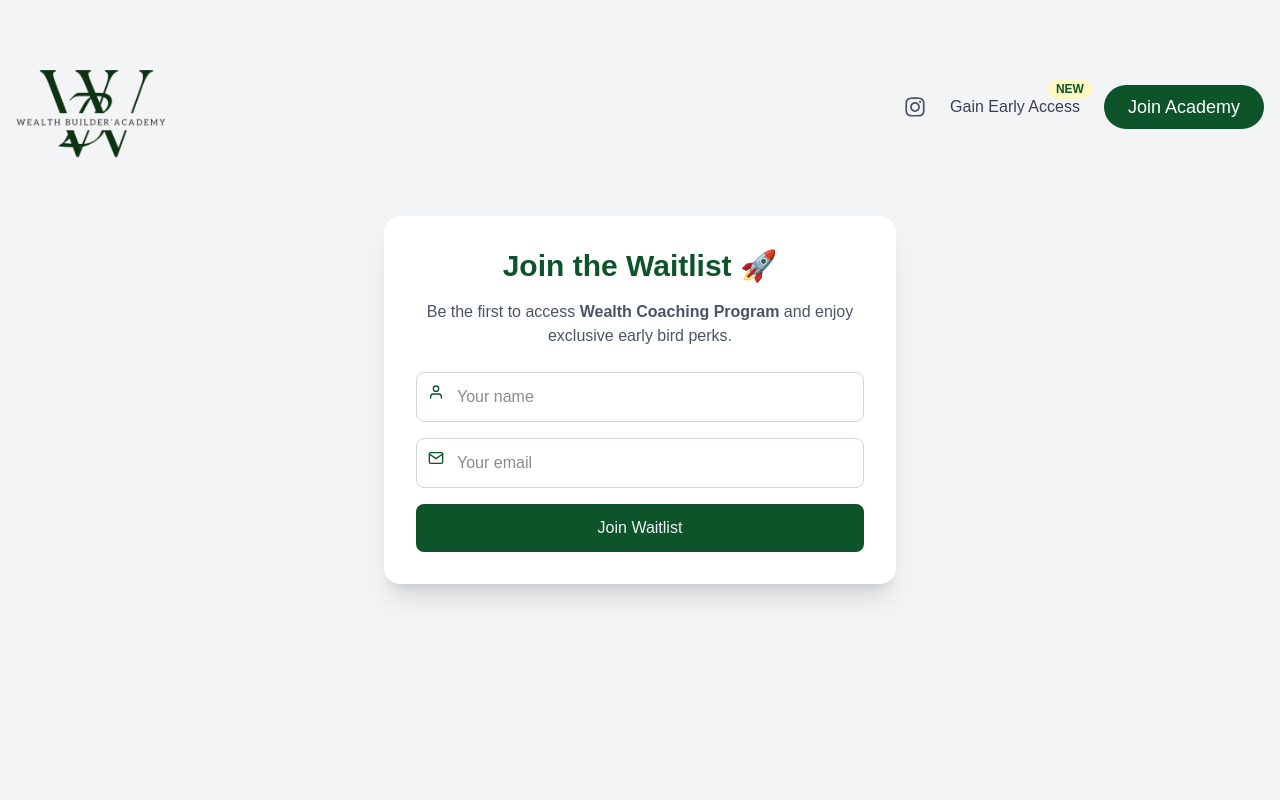
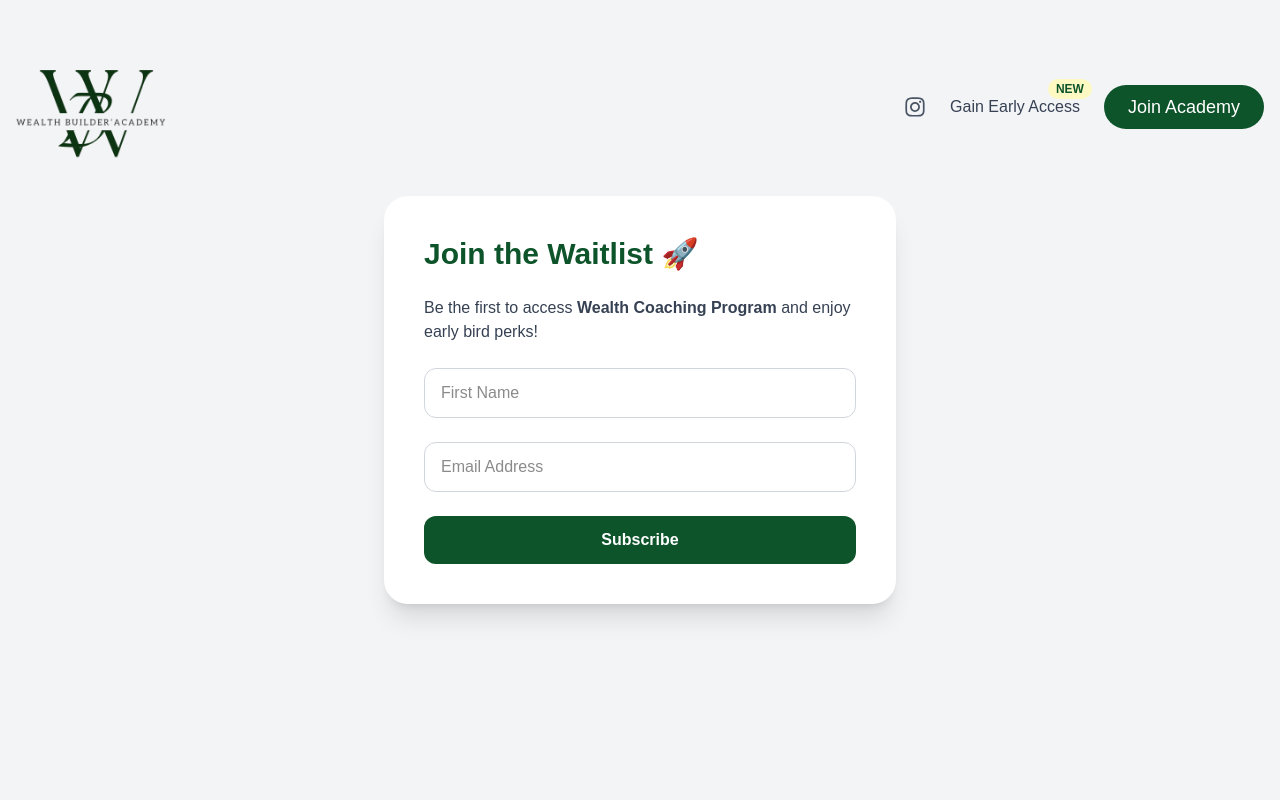
Before and after one commit to Lukwago-Joel-Jr/tce-digital-investments, a Next.js app: page /waitlist in a window 1280 px wide. Shown: the top 800 px of the page. Built offline with nearby package versions, Linux system fonts and the light colour scheme; a web font is replaced by a local one.

Commit message:
added waitlist

```diff
--- a/src/app/layout.js
+++ b/src/app/layout.js
@@ -89,7 +89,7 @@ export default function RootLayout({ children }) {
         <Footer />
         <Script
           id="mcjs"
-          strategy="afterInteractive"
+          strategy="beforeInteractive"
           dangerouslySetInnerHTML={{
             __html: `!function(c,h,i,m,p){
               m=c.createElement(h),p=c.getElementsByTagName(h)[0],
--- a/src/app/waitlist/page.js
+++ b/src/app/waitlist/page.js
@@ -1,93 +1,185 @@
+// "use client";
+
+// import { useState } from "react";
+// import { motion } from "framer-motion";
+// import { FiMail, FiUser } from "react-icons/fi";
+
+// export default function WaitlistPage() {
+//   const [email, setEmail] = useState("");
+//   const [name, setName] = useState("");
+//   const [loading, setLoading] = useState(false);
+//   const [success, setSuccess] = useState(false);
+
+//   const handleSubmit = async (e) => {
+//     e.preventDefault();
+//     setLoading(true);
+
+//     // Mailchimp form action URL (replace with your own)
+//     const formData = new FormData();
+//     formData.append("EMAIL", email);
+//     formData.append("FNAME", name);
+
+//     await fetch("", {
+//       method: "POST",
+//       body: formData,
+//       mode: "no-cors", // Mailchimp doesn’t allow CORS, so no response is expected
+//     });
+
+//     setLoading(false);
+//     setSuccess(true);
+//     setEmail("");
+//     setName("");
+//   };
+
+//   return (
+//     <div className="min-h-screen bg-gray-100 flex items-center justify-center px-4">
+//       <motion.div
+//         initial={{ opacity: 0, y: 40 }}
+//         animate={{ opacity: 1, y: 0 }}
+//         transition={{ duration: 0.6 }}
+//         className="bg-white rounded-2xl shadow-xl p-8 max-w-lg w-full text-center"
+//       >
+//         <h1 className="text-3xl font-extrabold text-green-900 mb-4">
+//           Join the Waitlist 🚀
+//         </h1>
+//         <p className="text-gray-600 mb-6">
+//           Be the first to access{" "}
+//           <span className="font-semibold">Wealth Coaching Program</span> and
+//           enjoy exclusive early bird perks.
+//         </p>
+
+//         {!success ? (
+//           <form onSubmit={handleSubmit} className="space-y-4">
+//             <div className="relative">
+//               <FiUser className="absolute left-3 top-3 text-green-900" />
+//               <input
+//                 type="text"
+//                 placeholder="Your name"
+//                 value={name}
+//                 onChange={(e) => setName(e.target.value)}
+//                 required
+//                 className="w-full pl-10 pr-4 py-3 rounded-lg border border-gray-300 focus:ring-2 focus:ring-green-900"
+//               />
+//             </div>
+//             <div className="relative">
+//               <FiMail className="absolute left-3 top-3 text-green-900" />
+//               <input
+//                 type="email"
+//                 placeholder="Your email"
+//                 value={email}
+//                 onChange={(e) => setEmail(e.target.value)}
+//                 required
+//                 className="w-full pl-10 pr-4 py-3 rounded-lg border border-gray-300 focus:ring-2 focus:ring-green-900"
+//               />
+//             </div>
+//             <button
+//               type="submit"
+//               disabled={loading}
+//               className="w-full bg-green-900 text-gray-100 py-3 rounded-lg font-medium hover:bg-green-800 transition"
+//             >
+//               {loading ? "Joining..." : "Join Waitlist"}
+//             </button>
+//           </form>
+//         ) : (
+//           <motion.p
+//             initial={{ opacity: 0 }}
+//             animate={{ opacity: 1 }}
+//             className="text-green-700 font-medium bg-yellow-100 p-3 rounded-lg mt-4"
+//           >
+//             🎉 Thanks for joining! Check your email for confirmation.
+//           </motion.p>
+//         )}
+//       </motion.div>
+//     </div>
+//   );
+// }
+
 "use client";
 
 import { useState } from "react";
 import { motion } from "framer-motion";
-import { FiMail, FiUser } from "react-icons/fi";
 
-export default function WaitlistPage() {
-  const [email, setEmail] = useState("");
-  const [name, setName] = useState("");
-  const [loading, setLoading] = useState(false);
-  const [success, setSuccess] = useState(false);
-
-  const handleSubmit = async (e) => {
-    e.preventDefault();
-    setLoading(true);
-
-    // Mailchimp form action URL (replace with your own)
-    const formData = new FormData();
-    formData.append("EMAIL", email);
-    formData.append("FNAME", name);
-
-    await fetch("", {
-      method: "POST",
-      body: formData,
-      mode: "no-cors", // Mailchimp doesn’t allow CORS, so no response is expected
-    });
-
-    setLoading(false);
-    setSuccess(true);
-    setEmail("");
-    setName("");
-  };
+export default function WaitlistForm() {
+  const [submitted, setSubmitted] = useState(false);
 
   return (
-    <div className="min-h-screen bg-gray-100 flex items-center justify-center px-4">
+    <div className="flex justify-center items-center py-16 bg-gray-100 min-h-screen">
       <motion.div
-        initial={{ opacity: 0, y: 40 }}
+        initial={{ opacity: 0, y: 30 }}
         animate={{ opacity: 1, y: 0 }}
         transition={{ duration: 0.6 }}
-        className="bg-white rounded-2xl shadow-xl p-8 max-w-lg w-full text-center"
+        className="bg-white p-10 rounded-3xl shadow-xl w-full max-w-lg"
       >
-        <h1 className="text-3xl font-extrabold text-green-900 mb-4">
-          Join the Waitlist 🚀
-        </h1>
-        <p className="text-gray-600 mb-6">
-          Be the first to access{" "}
-          <span className="font-semibold">Wealth Coaching Program</span> and
-          enjoy exclusive early bird perks.
-        </p>
+        {!submitted ? (
+          <form
+            action="https://tcedigitalinvestments.us20.list-manage.com/subscribe/post?u=f5d80c08e45124cb703562330&amp;id=7edceae3ce&amp;f_id=00da79e0f0"
+            method="post"
+            id="mc-embedded-subscribe-form"
+            name="mc-embedded-subscribe-form"
+            target="_blank"
+            className="space-y-6"
+            onSubmit={() => setSubmitted(true)}
+          >
+            <h2 className="text-3xl font-bold text-green-900">
+              Join the Waitlist 🚀
+            </h2>
+            <p className="text-gray-700">
+              Be the first to access <strong>Wealth Coaching Program</strong>{" "}
+              and enjoy early bird perks!
+            </p>
 
-        {!success ? (
-          <form onSubmit={handleSubmit} className="space-y-4">
-            <div className="relative">
-              <FiUser className="absolute left-3 top-3 text-green-900" />
+            <input
+              type="text"
+              name="FNAME"
+              id="mce-FNAME"
+              placeholder="First Name"
+              defaultValue=""
+              className="w-full border border-gray-300 rounded-xl px-4 py-3 focus:ring-2 focus:ring-green-900 focus:outline-none"
+            />
+
+            <input
+              type="email"
+              name="EMAIL"
+              id="mce-EMAIL"
+              placeholder="Email Address"
+              defaultValue=""
+              required
+              className="w-full border border-gray-300 rounded-xl px-4 py-3 focus:ring-2 focus:ring-green-900 focus:outline-none"
+            />
+
+            {/* Hidden anti-bot field */}
+            <div
+              style={{ position: "absolute", left: "-5000px" }}
+              aria-hidden="true"
+            >
               <input
                 type="text"
-                placeholder="Your name"
-                value={name}
-                onChange={(e) => setName(e.target.value)}
-                required
-                className="w-full pl-10 pr-4 py-3 rounded-lg border border-gray-300 focus:ring-2 focus:ring-green-900"
+                name="b_f5d80c08e45124cb703562330_7edceae3ce"
+                tabIndex="-1"
+                defaultValue=""
               />
             </div>
-            <div className="relative">
-              <FiMail className="absolute left-3 top-3 text-green-900" />
-              <input
-                type="email"
-                placeholder="Your email"
-                value={email}
-                onChange={(e) => setEmail(e.target.value)}
-                required
-                className="w-full pl-10 pr-4 py-3 rounded-lg border border-gray-300 focus:ring-2 focus:ring-green-900"
-              />
-            </div>
+
             <button
               type="submit"
-              disabled={loading}
-              className="w-full bg-green-900 text-gray-100 py-3 rounded-lg font-medium hover:bg-green-800 transition"
+              className="w-full bg-green-900 text-white py-3 rounded-xl font-semibold hover:bg-green-800 transition"
             >
-              {loading ? "Joining..." : "Join Waitlist"}
+              Subscribe
             </button>
           </form>
         ) : (
-          <motion.p
+          <motion.div
             initial={{ opacity: 0 }}
             animate={{ opacity: 1 }}
-            className="text-green-700 font-medium bg-yellow-100 p-3 rounded-lg mt-4"
+            className="text-center bg-yellow-100 p-6 rounded-xl"
           >
-            🎉 Thanks for joining! Check your email for confirmation.
-          </motion.p>
+            <h3 className="text-green-900 font-bold text-xl mb-2">
+              🎉 Thank you for joining!
+            </h3>
+            <p className="text-gray-700">
+              Check your email for confirmation and early access details.
+            </p>
+          </motion.div>
         )}
       </motion.div>
     </div>
```
